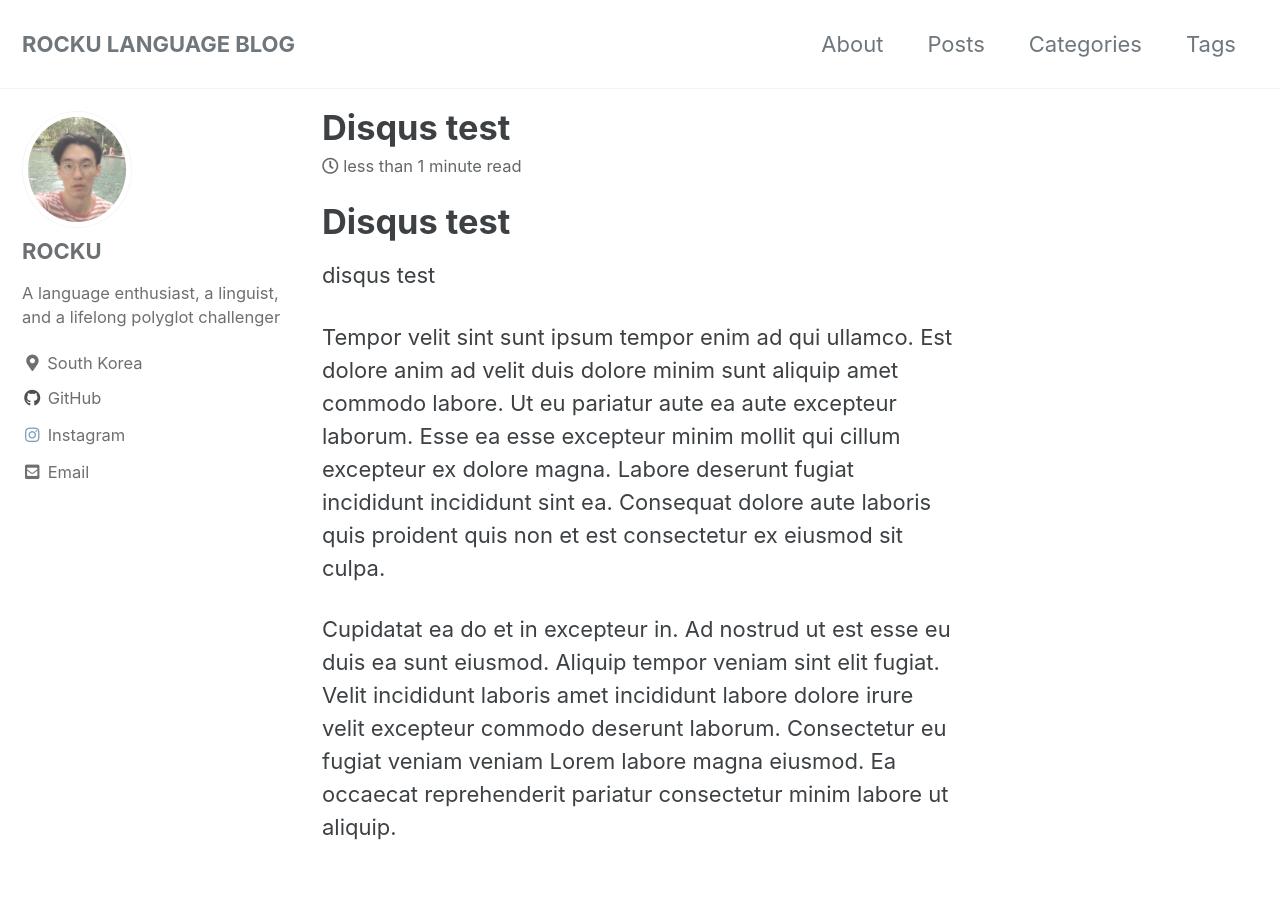
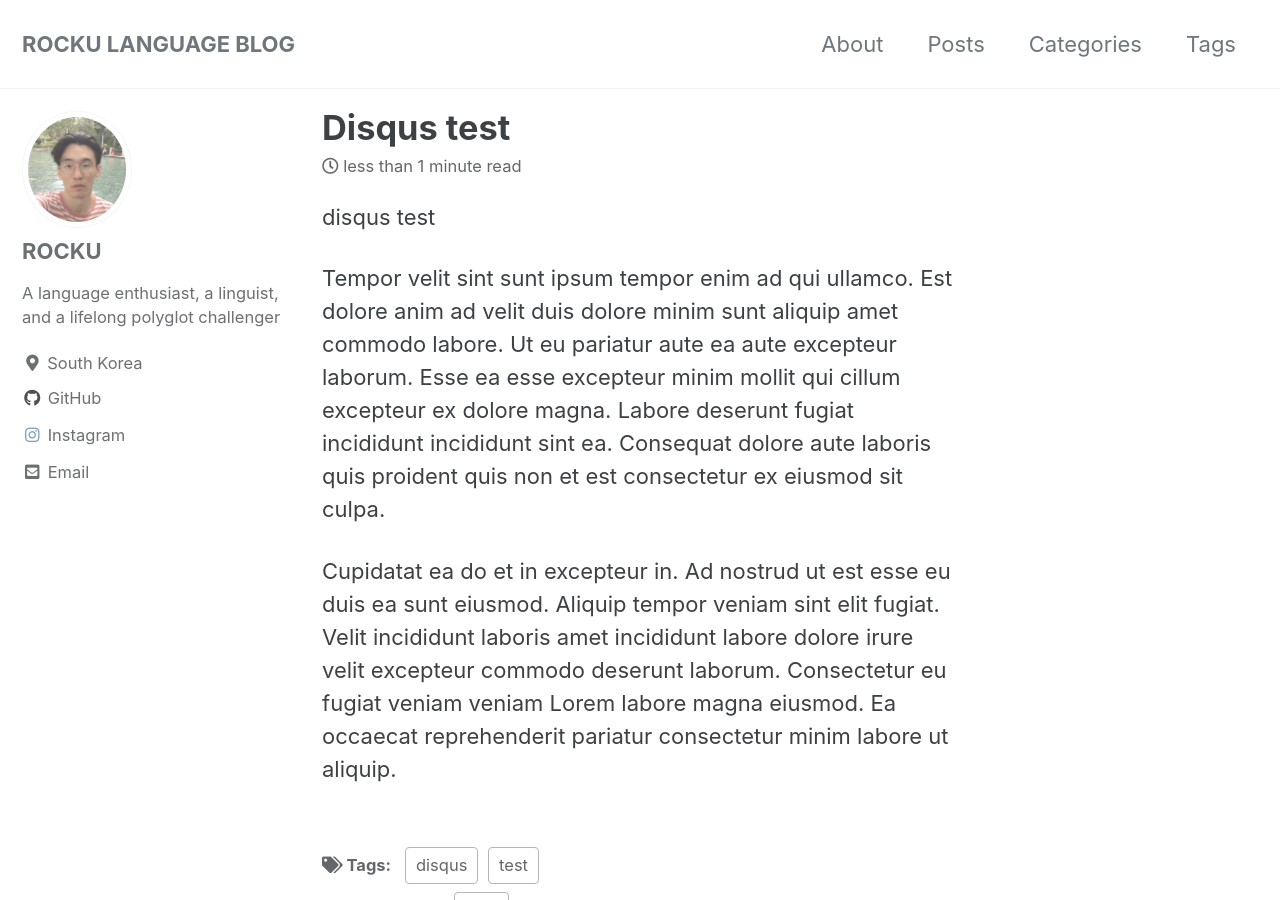
Before and after one commit to rockulang/rockulang.github.io, a Jekyll site: the page built from _posts/2021-01-15-disqus-test.md, in a window 1280 px wide and 900 px high. Built offline with Jekyll 4.4.1, drawn with Linux system fonts in a browser that asks for light colours; cached includes are drawn as plain includes; comment, search, counter and statistics services are not loaded.

Commit message:
modified discus test.md

```diff
--- a/_posts/2021-01-15-disqus-test.md
+++ b/_posts/2021-01-15-disqus-test.md
@@ -9,8 +9,6 @@ tags:
   - disqus
 ---
 
-# Disqus test
-
 disqus test
 
 Tempor velit sint sunt ipsum tempor enim ad qui ullamco. Est dolore anim ad velit duis dolore minim sunt aliquip amet commodo labore. Ut eu pariatur aute ea aute excepteur laborum. Esse ea esse excepteur minim mollit qui cillum excepteur ex dolore magna. Labore deserunt fugiat incididunt incididunt sint ea. Consequat dolore aute laboris quis proident quis non et est consectetur ex eiusmod sit culpa.
```
